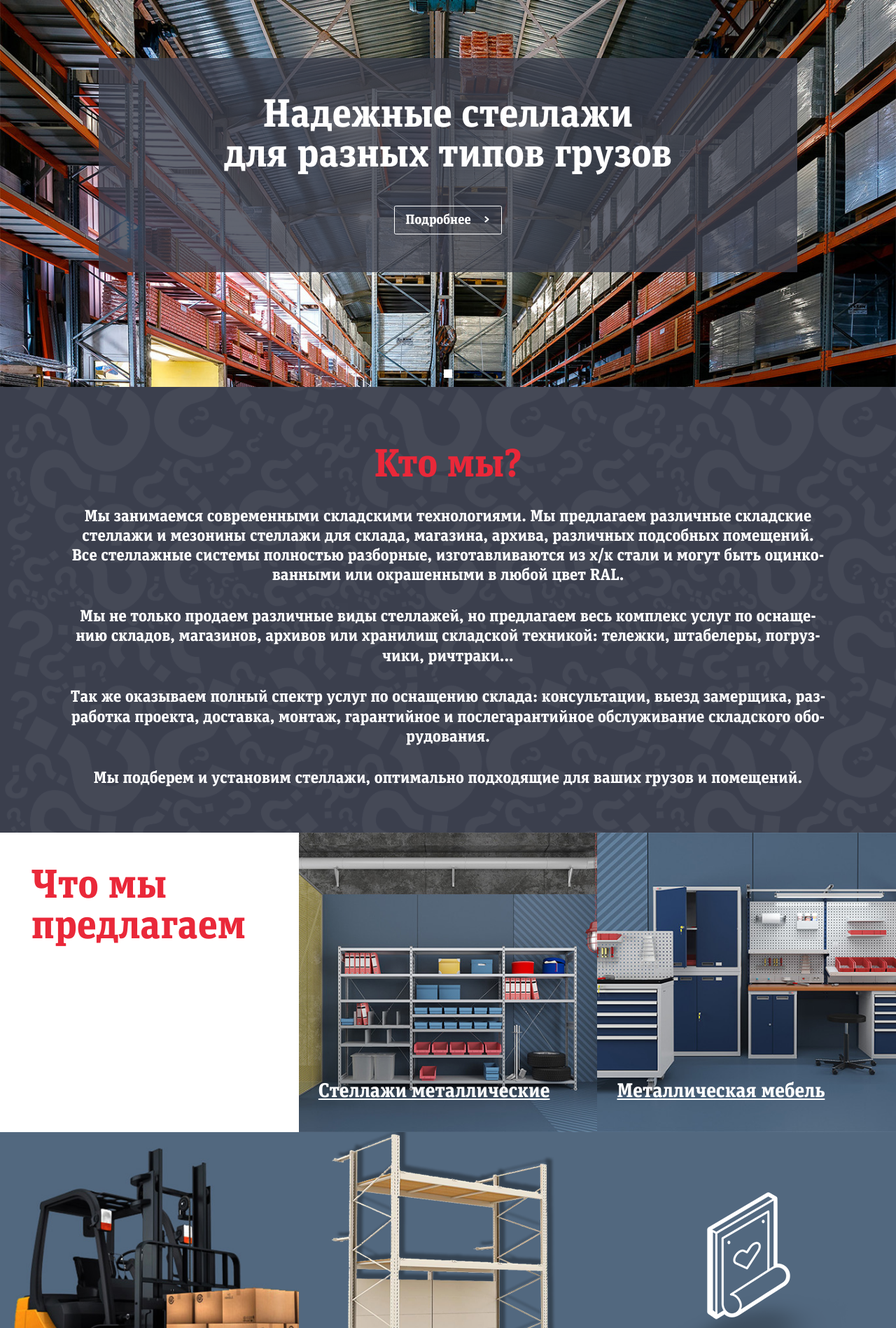
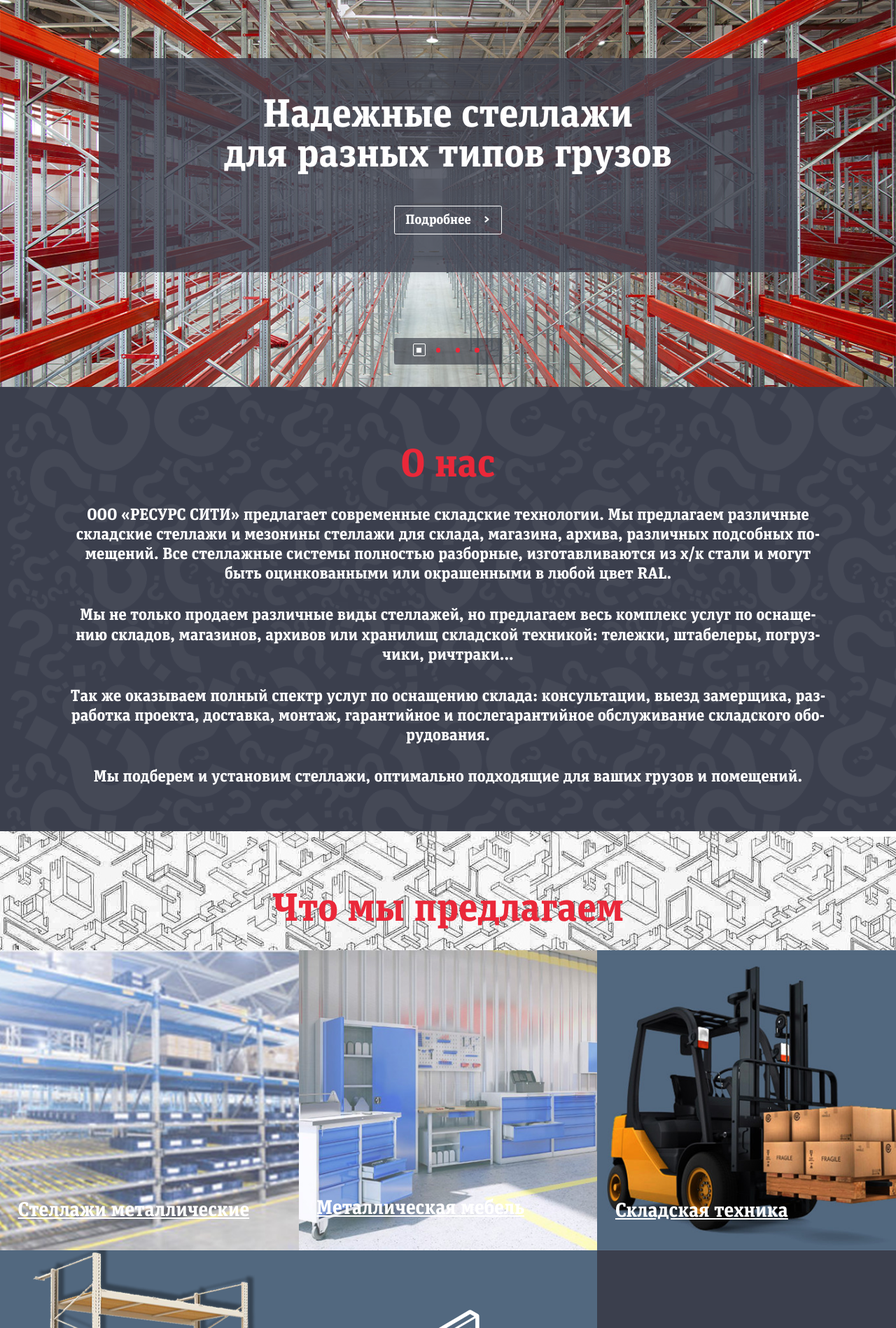
Before and after one commit to stnkvld/resurs-city, a PHP site: page / in a window 1280 px wide. Shown: the part 67-1965 px from the top of the page at 70% size. Run offline with PHP 8.4, Linux system fonts and the light colour scheme; some libraries are stand-ins or nearby versions.

Commit message:
Доделки по главной странице

```diff
--- a/css/style.css
+++ b/css/style.css
@@ -175,14 +175,46 @@ body {
 }
 
 #slider-main .swiper-pagination-bullet {
-    width: 12px;
-    height: 12px;
+    background: transparent;
+    width: 1.25vw;
+    height: 1.25vw;
+    margin: 0 .375vw;
+    border: 1px solid transparent;
+    border-radius: 2px;
+    position: relative;
+    cursor: pointer;
+    opacity: 1;
+}
+
+#slider-main .swiper-pagination-bullet:before {
+    content: '';
     background: #ea2839;
+    width: .5vw;
+    height: .5vw;
+    border-radius: 50%;
+    position: absolute;
+    left: 50%;
+    top: 50%;
+    margin: -.25vw 0 0 -.25vw;
 }
 
 #slider-main .swiper-pagination-bullet-active {
+    border-color: white;
+}
+
+#slider-main .swiper-pagination-bullet-active:before {
     background: white;
     border-radius: 0;
+}
+
+.swiper-container-horizontal>.swiper-pagination-bullets {
+    width: 10vw;
+    left: calc(50% - 6vw);
+    border-radius: 3px;
+    padding: 0.65vw 1vw;
+    display: inline-block;
+    background-color: rgba(46,49,61,.6);
+    bottom: 2.5vw;
 }
 
 section .container > .title {
@@ -190,16 +222,16 @@ section .container > .title {
     font-family: "SomeFont", sans-serif;
     text-align: center;
     color: #ea2839;
-    margin: 0 0 2.5vw 0;
+    margin: 0 0 2.35vw 0;
 }
 
-#who-are-we {
+#about-us {
     background: url("../images/who-are-we-bg.png") center no-repeat;
     background-size: cover;
     padding: 6.5vw 0 2.5vw 0;
 }
 
-#who-are-we p {
+#about-us p {
     padding: 0 4.2vw;
     font-size: 1.82vw;
     line-height: 2.2vw;
@@ -209,6 +241,11 @@ section .container > .title {
 }
 
 #offers {
+    padding-top: 6.5vw;
+    background: url("../images/how-buy-bg.png") 50% -5% no-repeat;
+}
+
+#offers .elem-wrapper {
     display: flex;
     flex-direction: row;
     justify-content: space-between;
@@ -222,40 +259,39 @@ section .container > .title {
     background-position: center;
     background-size: cover;
     background-repeat: no-repeat;
+    overflow: hidden;
 }
 
-#offers .elem:first-child > .title {
-    position: static;
-    font-size: 4.5vw;
-    color: #ea2839;
-    padding: 0 3.5vw;
+#offers .elem:first-child {
+    background-image: url("../images/metallic-racks.jpg");
+    background-position-x: 0%;
 }
 
 #offers .elem:nth-child(2) {
-    background-image: url("../images/metallic-racks.jpg");
+    background-image: url("../images/metallic-furniture.jpg");
+    background-position-x: 45%;
 }
 
 #offers .elem:nth-child(3) {
-    background-image: url("../images/metallic-furniture.jpg");
-    background-position-x: 85%;
-}
-
-#offers .elem:nth-child(4) {
     background-image: url("../images/warehouse-equipment.jpg");
     background-position-x: 0%;
 }
 
-#offers .elem:nth-child(5) {
+#offers .elem:nth-child(4) {
     background-color: #52687f;
     background-image: url("../images/retail-store-equipment.png");
     background-size: auto;
 }
 
-#offers .elem:last-child {
+#offers .elem:nth-child(5) {
     background-color: #52687f;
     background-image: url("../images/services.png");
     background-position-y: 80%;
     background-size: auto;
+}
+
+#offers .elem:last-child {
+    background-color: #3b3f4d;
 }
 
 #offers .elem > .title {
@@ -279,37 +323,88 @@ section .container > .title {
     left: 0;
     right: 0;
     bottom: 0;
-    opacity: 0;
-    background-color: rgba(59, 63, 77, 0.8);
-    padding-left: 2.2vw;
-    -webkit-transition: opacity 0.3s ease;
-    -moz-transition: opacity 0.3s ease;
-    -o-transition: opacity 0.3s ease;
-    transition: opacity 0.3s ease;
-    cursor: pointer;
-    z-index: 99;
+    background-color: transparent;
+    -webkit-transition: background-color 0.6s ease;
+    -moz-transition: background-color 0.6s ease;
+    -o-transition: background-color 0.6s ease;
+    transition: background-color 0.6s ease;
 }
 
-#offers .elem .info .wrapper {
+#offers .elem .wrapper {
     position: absolute;
-    bottom: 3.5vw;
+    max-width: 100%;
+    padding-left: 2vw;
+    -webkit-transition: bottom 0.3s ease;
+    -moz-transition: bottom 0.3s ease;
+    -o-transition: bottom 0.3s ease;
+    transition: bottom 0.3s ease;
 }
 
-#offers .elem .info .title {
+#offers .elem:first-child .wrapper {
+    bottom: -8.8vw;
+}
+
+#offers .elem:nth-child(2) .wrapper {
+    bottom: -4.85vw;
+}
+
+#offers .elem:nth-child(3) .wrapper {
+    bottom: -7.6vw;
+}
+
+#offers .elem:nth-child(4) .wrapper {
+    bottom: -4.8vw;
+}
+
+#offers .elem:nth-child(5) .wrapper {
+    bottom: -7.5vw;
+}
+
+#offers .elem:hover .info {
+    background-color: rgba(59, 63, 77, 0.8);
+    -webkit-transition: background-color 0.6s ease;
+    -moz-transition: background-color 0.6s ease;
+    -o-transition: background-color 0.6s ease;
+    transition: background-color 0.6s ease;
+}
+
+#offers .elem:hover .wrapper {
+    bottom: 3.5vw;
+    -webkit-transition: bottom 0.3s ease;
+    -moz-transition: bottom 0.3s ease;
+    -o-transition: bottom 0.3s ease;
+    transition: bottom 0.3s ease;
+}
+
+#offers .elem:hover .text,
+#offers .elem:hover .btn-more {
+    opacity: 1;
+    -webkit-transition: opacity 0.6s ease;
+    -moz-transition: opacity 0.6s ease;
+    -o-transition: opacity 0.6s ease;
+    transition: opacity 0.6s ease;
+}
+
+#offers .elem .title {
     padding: 0;
 }
 
-#offers .elem .info .text {
+#offers .elem .text {
     font-size: 1.32vw;
     color: white;
+    opacity: 0;
+    -webkit-transition: opacity 0.6s ease;
+    -moz-transition: opacity 0.6s ease;
+    -o-transition: opacity 0.6s ease;
+    transition: opacity 0.6s ease;
 }
 
-#offers .elem:hover .info {
-    opacity: 1;
-    -webkit-transition: opacity 0.3s ease;
-    -moz-transition: opacity 0.3s ease;
-    -o-transition: opacity 0.3s ease;
-    transition: opacity 0.3s ease;
+#offers .elem .btn-more {
+    opacity: 0;
+    -webkit-transition: opacity 0.6s ease;
+    -moz-transition: opacity 0.6s ease;
+    -o-transition: opacity 0.6s ease;
+    transition: opacity 0.6s ease;
 }
 
 #what-new {
--- a/index.html
+++ b/index.html
@@ -39,14 +39,41 @@
                     </button>
                 </div>
             </div>
+            <div class="swiper-slide">
+                <img src="images/slider-main-2.jpg">
+                <div class="text">
+                    <h2 class="title">Надежные стеллажи<br>для разных типов грузов</h2>
+                    <button type="button" class="btn btn-more">
+                        Подробнее <span>></span>
+                    </button>
+                </div>
+            </div>
+            <div class="swiper-slide">
+                <img src="images/slider-main-2.jpg">
+                <div class="text">
+                    <h2 class="title">Надежные стеллажи<br>для разных типов грузов</h2>
+                    <button type="button" class="btn btn-more">
+                        Подробнее <span>></span>
+                    </button>
+                </div>
+            </div>
+            <div class="swiper-slide">
+                <img src="images/slider-main-2.jpg">
+                <div class="text">
+                    <h2 class="title">Надежные стеллажи<br>для разных типов грузов</h2>
+                    <button type="button" class="btn btn-more">
+                        Подробнее <span>></span>
+                    </button>
+                </div>
+            </div>
         </div>
         <div class="swiper-pagination"></div>
     </section>
-    <section id="who-are-we" class="who-are-we">
+    <section id="about-us" class="about-us">
         <div class="container">
-            <h2 class="title">Кто мы?</h2>
+            <h2 class="title">О нас</h2>
             <p>
-                Мы занимаемся современными складскими технологиями. Мы предлагаем различные складские стеллажи и мезонины стеллажи для склада, магазина, архива, различных подсобных помещений. Все стеллажные системы полностью разборные, изготавливаются из х/к стали и могут быть оцинко&shy;ванными или окрашенными в любой цвет RAL.
+                ООО «РЕСУРС СИТИ»  предлагает современные складские технологии. Мы предлагаем различные складские стеллажи и мезонины стеллажи для склада, магазина, архива, различных подсобных по&shy;мещений. Все стеллажные системы полностью разборные, изготавливаются из х/к стали и могут быть оцинкованными или окрашенными в любой цвет RAL.
             </p>
             <p>
                 Мы не только продаем различные виды стеллажей, но предлагаем весь комплекс услуг по оснаще&shy;нию складов, магазинов, архивов или хранилищ складской техникой: тележки, штабелеры, погруз&shy;чики, ричтраки...
@@ -60,11 +87,11 @@
         </div>
     </section>
     <section id="offers" class="offers">
-        <div class="elem">
+        <div class="container">
             <h2 class="title">Что мы предлагаем</h2>
         </div>
+        <div class="elem-wrapper">
             <div class="elem">
-            <a href="#" class="title">Стеллажи металлические</a>
                 <div class="info">
                     <div class="wrapper">
                         <a href="#" class="title">Стеллажи металлические</a>
@@ -78,7 +105,6 @@
                 </div>
             </div>
             <div class="elem">
-            <a href="#" class="title">Металлическая мебель</a>
                 <div class="info">
                     <div class="wrapper">
                         <a href="#" class="title">Металлическая мебель</a>
@@ -92,7 +118,6 @@
                 </div>
             </div>
             <div class="elem">
-            <a href="#" class="title">Складская техника</a>
                 <div class="info">
                     <div class="wrapper">
                         <a href="#" class="title">Складская техника</a>
@@ -106,7 +131,6 @@
                 </div>
             </div>
             <div class="elem">
-            <a href="#" class="title">Торговое оборудование</a>
                 <div class="info">
                     <div class="wrapper">
                         <a href="#" class="title">Торговое оборудование</a>
@@ -120,7 +144,6 @@
                 </div>
             </div>
             <div class="elem">
-            <a href="#" class="title">Услуги</a>
                 <div class="info">
                     <div class="wrapper">
                         <a href="#" class="title">Услуги</a>
@@ -133,10 +156,12 @@
                     </div>
                 </div>
             </div>
+            <div class="elem"></div>
+        </div>
     </section>
     <section id="what-new" class="what-new">
         <div class="container">
-            <h2 class="title">Что нового?</h2>
+            <h2 class="title">Что нового</h2>
             <div class="news">
                 <div class="elem elem-1">
                     <div class="photo"></div>
@@ -196,7 +221,7 @@
     </section>
     <section id="how-buy" class="how-buy">
         <div class="container">
-            <h2 class="title">Как купить?</h2>
+            <h2 class="title">Как заказать?</h2>
         </div>
         <div class="elements">
             <div class="elem site">
@@ -267,7 +292,7 @@
                         </li>
                         <li class="assembly">
                             <span>4</span>
-                            <a>Сборка</a>
+                            <a>Монтаж оборудования</a>
                         </li>
                         <li class="points">
                             <img src="images/3-points.png">
@@ -286,17 +311,27 @@
                     </div>
                     <div class="design">
                         <p>Нужна помощь в обустройстве помещения?</p>
-                        <p>Наши специалисты сделают необходимые замеры прямо на месте и предложат оптимальное решение по расстановке и выбору мебели, изложенное в проектной документации. Мы учтем ваши пожелания, бюджет, сроки и характеристики помещения.</p>
+                        <p>Наши специалисты сделают необходимые замеры прямо на месте и предложат оптималь&shy;ное решение по расстановке и выбору мебели, изложенное в проектной документации. Мы учтем ваши пожелания, бюджет, сроки и характеристики помещения.</p>
                         <p>Замеры и проектная документация делаются бесплатно.</p>
                     </div>
                     <div class="delivery">
-
+                        <p>Вы можете забрать товар из офиса продаж самостоятельно или воспользоваться нашей доставкой. В Санкт-Петербурге мы осуществляем доставку без посредников, поэтому га&shy;рантируем:</p>
+                       <ul>
+                           <li>Доставку в удобный для вас день.</li>
+                           <li>Бережную транспортировку на специально оборудованных автомобилях.</li>
+                           <li>Оперативную замену товара в случае повреждения при доставке.</li>
+                           <li>Доставка в другие города происходит с помощью транспортных компаний.</li>
+                       </ul>
+                       <p>Чтобы доставить крупногабаритные и тяжелые товары до пункта назначения в целости и сохранности, мы используем профессиональный такелаж. Эта услуга не входит в доставку.</p>
                     </div>
                     <div class="assembly">
-
+                        <p>Большинство наших изделий разборные, поэтому их удобно перевозить. Собрать одно или два изделия довольно просто даже не специалисту, но если их много, лучше заказать про&shy;фессиональную сборку. Правильно собранные мебель и оборудование прослужат дольше и будут безопасны при эксплуатации.</p>
+                        <p>Также мы предлагаем услугу шефмонтажа. Это значит, что к вам приедет наш специалист и проконтролирует правильность сборки.</p>
                     </div>
                     <div class="escort">
-
+                        <p>Все собрано, стоит на своем месте и работает. Но на этом наша работа не заканчивается.</p>
+                        <p>В гарантийный период ремонт или замена изделия осуществляется бесплатно — если не нарушались правила эксплуатации.</p>
+                        <p>Планируете докупать нашу продукцию? Мы заключим годовой договор на сопровождение. Оформление новых заказов будет еще быстрее, а ваш персональный менеджер изучит специфику вашего бизнеса «от и до».</p>
                     </div>
                 </div>
             </div>
--- a/js/main.js
+++ b/js/main.js
@@ -25,4 +25,6 @@ $(document).ready(function() {
         }
         $(this).addClass("active");
     });
+
+    // $(".swiper-container-horizontal>.swiper-pagination-bullets").css({"width": "auto", "margin-left", 0-$(this).width()});
 });
```
Also changed, not shown: other parts of css/style.css (+66 -44 lines), images/how-buy-phone.jpg, images/metallic-furniture.jpg, images/metallic-racks.jpg, images/slider-main-1.jpg. Lines whose indentation alone changed are shown as unchanged.
